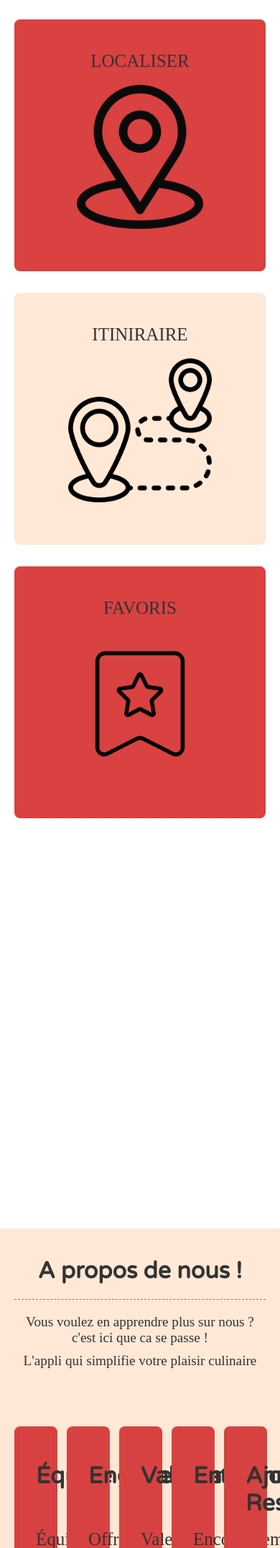
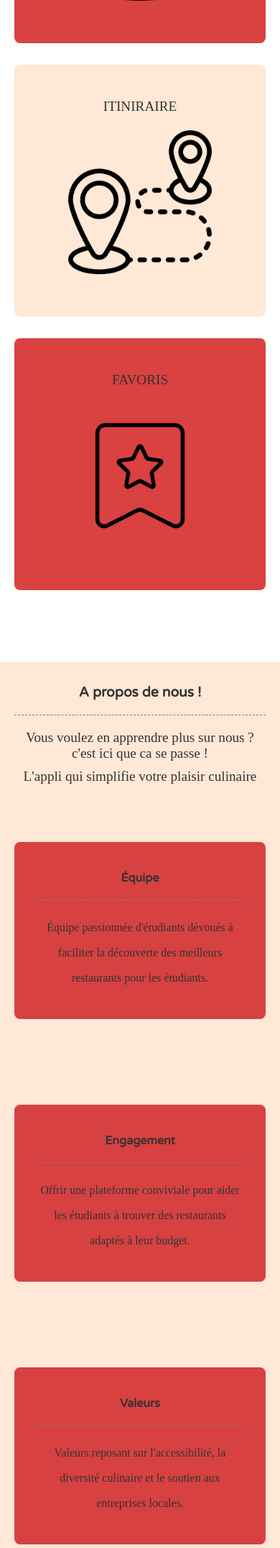
Before and after one commit to ouumm/CROUSTILLE, a PHP site: page /accueil.html in a window 390 px wide; the page is wider, and only the part inside the window is pictured. Shown: the part 1698-3849 px from the top of that part at 72% size. Run offline with PHP 8.4, Linux system fonts and the light colour scheme; some web fonts are replaced.

Commit message:
accueil, nouvelle page, mise en page des altertes pour la page connexion

```diff
--- a/StyleAccueil.css
+++ b/StyleAccueil.css
@@ -1,12 +1,4 @@
 * {
-    margin: 0;
-    Padding: 0;
-    box-sizing: border-box;
-}
-
-*,
-*::before,
-*::after {
     margin: 0;
     padding: 0;
     box-sizing: border-box;
@@ -329,7 +248,6 @@
         justify-content: center;
         align-items: center;
         position: relative;
-        margin-top: 470px;
     }
 
     .cover-1 h1 {
@@ -337,26 +255,17 @@
     }
 
     .cover-1 p {
-        margin-top: 10px;
         font-size: 1.2rem;
     }
 }
 
-
-
-
-
-.cover-2{
-    background-color:  #ffe8d6;
-
+.cover-2 {
+    background-color: #ffe8d6;
 }
 
-
-
-.containerImage{
+.containerImage {
     display: inline-block;
     margin-right: 10px;
-
 }
 
 #logonote,
@@ -553,11 +443,8 @@
 .static-card .card-front,
 .static-card .Carteverso {
     width: 255px;
-    height:515px;
-
+    height: 450px;
 }
-
-
 
 .static-card .card-image img {
     max-width: 150px;
@@ -579,16 +466,94 @@
 
 
 
-@media (max-width: 700px) {
+
+
+
+
+        @media (max-width: 920px) {
+        body {
+            margin: 0;
+            padding: 0;
+        }
+
+        .container {
+            display: flex;
+            flex-direction: column;
+            height: auto;
+        }
+
+        .c1,
+        .c2 {
+            flex: 1;
+        }
+
+        .half {
+            width: 100%;
+        }
+
+        .btnentree {
+            width: 95%;
+        }
+
+        #imglogo {
+            position: absolute;
+            bottom: 90%;
+            right: 85%;
+            border-radius: 3%;
+            width: 80px;
+        }
+
+        .btn-7:hover {
+            color: #716c6c;
+        }
+
+
+
+        .cover-1 h1 {
+            font-size: 1.8rem;
+        }
+
+        .cover-1 p,
+        .cover-1 h2 {
+            margin-top: 10px;
+            font-size: 1.2rem;
+        }
+
+        .cover-2 {
+            height: auto;
+        }
+
+        .cover-2 .conteneurCarte {
+            display: flex;
+            flex-wrap: wrap; /* Allow cards to wrap to the next line */
+            justify-content: space-around;
+            gap: 15px;
+        }
+
         .static-card .CarteRetournement,
         .static-card .carte,
         .static-card .card-front,
         .static-card .Carteverso {
             width: 100%;
+            height: auto;
         }
 
-    .static-card .conteneurCarte {
-        grid-template-columns: 1fr;
-        grid-gap: 15px;
+        .static-card .card-image img {
+            max-width: 150px;
+            width: 100%;
+        }
+
+        .cover-1 .cover-2 p,
+        .cover-1 .cover-2 h2 {
+            margin-bottom: 10px; /* Adjust the margin as needed */
+            font-size: 1em;
+        }
+
+
+
+
+
+        #imglogo {
+       left: 0%;
         }
     }
--- a/accueil.html
+++ b/accueil.html
@@ -166,7 +166,7 @@
                     <div class="carte">
                         <div class="card-front">
                             <h2>Équipe</h2>
-                            <p>Équipe passionnée d'étudiants dévoués à faciliter la découverte des meilleurs restaurants pour la communauté étudiante.</p>
+                            <p>Équipe passionnée d'étudiants dévoués à faciliter la découverte des meilleurs restaurants pour les étudiants.</p>
                             <i class="arrow-icon fas fa-arrow-right"></i>
                         </div>
 
@@ -198,28 +198,9 @@
                 </div>
 
 
-                <div class="CarteRetournement">
-                    <div class="carte">
-                        <div class="card-front">
-                            <h2>Environnement</h2>
-                            <p>Encouragement des pratiques durables et promotion des restaurants respectueux de l'environnement.</p>
-                            <i class="arrow-icon fas fa-arrow-right"></i>
-                        </div>
-
-                    </div>
-                </div>
 
 
-                <div class="CarteRetournement">
-                    <div class="carte">
-                        <div class="card-front">
-                            <h2>Ajouter Restaurant</h2>
-                            <p>Contribuez à notre répertoire en ajoutant votre restaurant étudiant préféré!</p>
-                            <i class="arrow-icon fas fa-arrow-right"></i>
-                        </div>
 
-                    </div>
-                </div>
             </div>
         </div>
 
```
Also changed, not shown: other parts of StyleAccueil.css (+60 -152 lines), login.php (+34 -13 lines). Lines whose indentation alone changed are shown as unchanged.
